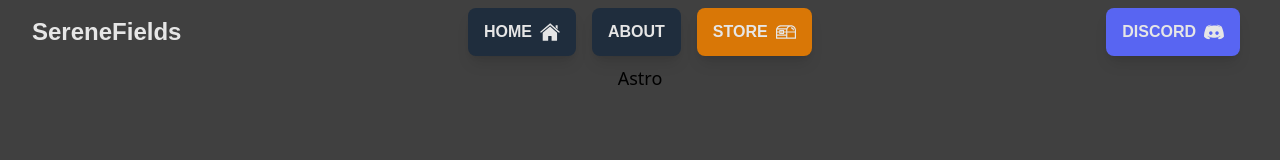
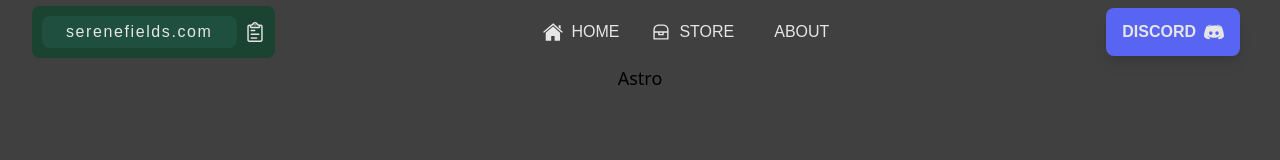
Before and after one commit to Morticzek/serenefields-website, an Astro site: page / in a window 1280 px wide. Built offline with nearby package versions, Linux system fonts and the light colour scheme; Astro itself is replaced by a stand-in of ours; a web font is replaced by a local one.

Commit message:
Clipboard, Menu

```diff
--- /dev/null
+++ b/src/components/symbols/ClipboardLogo.astro
@@ -0,0 +1,84 @@
+---
+
+---
+<svg fill="currentColor" id="Capa_1" xmlns="http://www.w3.org/2000/svg" xmlns:xlink="http://www.w3.org/1999/xlink"
+     viewBox="0 0 606.816 606.816" xml:space="preserve" class="w-5 h-6">
+<g>
+	<g>
+		<g>
+			<path d="M477.884,79.917h-50.825c-11.908-7.781-24.874-13.455-36.857-17.557c-5.595-14.695-14.537-27.921-26.047-38.28
+				C347.263,8.875,325.688,0.5,303.408,0.5c-22.281,0-43.854,8.374-60.747,23.581c-11.509,10.36-20.452,23.586-26.046,38.28
+				c-11.984,4.102-24.949,9.776-36.857,17.557h-50.825c-32.058,0-58.14,26.082-58.14,58.14v410.118
+				c0,32.059,26.082,58.141,58.14,58.141h348.951c32.058,0,58.14-26.082,58.14-58.141V138.057
+				C536.023,105.999,509.941,79.917,477.884,79.917z M253.876,87.36c0.491-2.551,1.149-5.034,1.947-7.442
+				c7.067-21.335,25.7-36.578,47.585-36.578c21.885,0,40.518,15.243,47.585,36.578c0.798,2.409,1.456,4.891,1.947,7.442
+				c1.117,5.81,5.572,10.378,11.294,11.885c20.769,5.473,37.699,13.664,48.5,23.512c1.703,1.553,3.259,3.146,4.648,4.777
+				c6.852,8.046,1.201,20.417-9.367,20.417H198.801c-10.568,0-16.218-12.37-9.367-20.417c1.389-1.632,2.945-3.224,4.648-4.777
+				c10.801-9.849,27.732-18.04,48.5-23.512C248.304,97.737,252.758,93.169,253.876,87.36z M493.184,548.176
+				c0,8.451-6.851,15.301-15.3,15.301h-348.95c-8.45,0-15.3-6.85-15.3-15.301V138.057c0-8.45,6.85-15.3,15.3-15.3h16.175
+				c-0.507,2.123-0.894,4.28-1.147,6.468c-1.164,10.078,0.478,20.292,4.75,29.538c4.262,9.227,10.955,17.082,19.354,22.717
+				c9.08,6.091,19.708,9.311,30.735,9.311h209.215c11.027,0,21.655-3.22,30.734-9.312c8.4-5.635,15.094-13.491,19.355-22.717
+				c4.271-9.246,5.913-19.46,4.75-29.538c-0.253-2.187-0.641-4.344-1.147-6.467h16.175c8.45,0,15.3,6.85,15.3,15.3V548.176
+				L493.184,548.176z"/>
+            <path d="M477.884,606.816H128.933c-32.334,0-58.64-26.306-58.64-58.641V138.058c0-32.334,26.306-58.64,58.64-58.64h50.676
+				c10.493-6.839,22.812-12.71,36.622-17.454c5.656-14.751,14.676-27.976,26.096-38.255C259.312,8.42,281.004,0,303.408,0
+				s44.097,8.42,61.081,23.709c11.419,10.278,20.439,23.502,26.096,38.255c13.813,4.746,26.133,10.617,36.622,17.454h50.677
+				c32.334,0,58.64,26.306,58.64,58.64v410.119C536.523,580.511,510.218,606.816,477.884,606.816z M128.933,80.418
+				c-31.783,0-57.64,25.857-57.64,57.64v410.118c0,31.783,25.857,57.641,57.64,57.641h348.951c31.782,0,57.64-25.857,57.64-57.641
+				V138.057c0-31.783-25.857-57.64-57.64-57.64H426.91l-0.125-0.082c-10.503-6.863-22.865-12.751-36.746-17.502l-0.222-0.076
+				l-0.083-0.219c-5.595-14.693-14.556-27.863-25.915-38.086C347.02,9.329,325.565,1,303.408,1s-43.612,8.329-60.412,23.452
+				c-11.359,10.225-20.32,23.395-25.914,38.086l-0.083,0.219l-0.222,0.076c-13.877,4.749-26.24,10.638-36.746,17.502l-0.125,0.082
+				H128.933z M477.884,563.977h-348.95c-8.712,0-15.8-7.088-15.8-15.801V138.057c0-8.712,7.088-15.8,15.8-15.8h16.809l-0.147,0.616
+				c-0.509,2.132-0.892,4.289-1.137,6.409c-1.153,9.987,0.474,20.108,4.708,29.27c4.223,9.144,10.855,16.928,19.179,22.512
+				c8.997,6.036,19.528,9.226,30.457,9.226h209.215c10.928,0,21.46-3.19,30.456-9.227c8.324-5.584,14.957-13.369,19.18-22.512
+				c4.232-9.162,5.86-19.283,4.707-29.271c-0.245-2.118-0.627-4.274-1.137-6.408l-0.147-0.616h16.809c8.712,0,15.8,7.088,15.8,15.8
+				v410.119C493.684,556.889,486.596,563.977,477.884,563.977z M128.934,123.257c-8.161,0-14.8,6.639-14.8,14.8v410.119
+				c0,8.161,6.639,14.801,14.8,14.801h348.95c8.161,0,14.8-6.64,14.8-14.801V138.057c0-8.161-6.639-14.8-14.8-14.8h-15.545
+				c0.447,1.971,0.788,3.956,1.015,5.909c1.174,10.171-0.483,20.478-4.793,29.805c-4.301,9.31-11.054,17.236-19.531,22.923
+				c-9.161,6.147-19.886,9.396-31.013,9.396H198.802c-11.127,0-21.852-3.249-31.014-9.396c-8.477-5.687-15.23-13.613-19.53-22.923
+				c-4.31-9.329-5.967-19.635-4.792-29.804c0.226-1.956,0.567-3.941,1.014-5.911H128.934z M408.016,148.451H198.801
+				c-5.066,0-9.531-2.852-11.652-7.444c-2.135-4.622-1.406-9.909,1.904-13.797c1.375-1.614,2.953-3.237,4.692-4.822
+				c10.89-9.929,27.733-18.099,48.71-23.626c5.579-1.471,9.87-5.983,10.931-11.496c0.482-2.502,1.143-5.027,1.963-7.505
+				c7.315-22.083,26.629-36.92,48.06-36.92s40.744,14.837,48.06,36.92c0.821,2.48,1.482,5.006,1.964,7.505
+				c1.061,5.514,5.351,10.026,10.93,11.497c20.979,5.528,37.822,13.698,48.71,23.626c1.736,1.583,3.314,3.205,4.692,4.822
+				c3.311,3.888,4.04,9.174,1.905,13.796C417.548,145.598,413.082,148.451,408.016,148.451z M303.408,43.84
+				c-20.999,0-39.931,14.562-47.11,36.235c-0.807,2.437-1.457,4.92-1.93,7.38c-1.134,5.888-5.709,10.706-11.658,12.274
+				c-20.821,5.486-37.52,13.577-48.291,23.398c-1.708,1.557-3.257,3.149-4.604,4.731c-3.055,3.587-3.728,8.465-1.758,12.729
+				c1.956,4.233,6.073,6.863,10.745,6.863h209.215c4.672,0,8.79-2.63,10.745-6.864c1.97-4.264,1.296-9.142-1.759-12.729
+				c-1.35-1.585-2.899-3.177-4.604-4.731c-10.769-9.82-27.468-17.911-48.29-23.398c-5.949-1.567-10.525-6.385-11.658-12.274
+				c-0.473-2.457-1.122-4.939-1.931-7.379C343.339,58.401,324.407,43.84,303.408,43.84z"/>
+		</g>
+        <g>
+			<path d="M303.408,109.265c11.941,0,21.622-9.68,21.622-21.622c0-2.723-0.509-5.326-1.427-7.726
+				c-3.111-8.125-10.978-13.896-20.196-13.896c-9.218,0-17.084,5.771-20.194,13.896c-0.918,2.399-1.427,5.003-1.427,7.726
+				C281.787,99.585,291.467,109.265,303.408,109.265z"/>
+            <path d="M303.408,109.765c-12.197,0-22.121-9.924-22.123-22.122c0-2.713,0.491-5.373,1.46-7.904
+				c3.255-8.504,11.558-14.217,20.661-14.217c9.103,0,17.406,5.713,20.663,14.217c0.969,2.532,1.46,5.191,1.46,7.904
+				C325.53,99.841,315.606,109.765,303.408,109.765z M303.407,66.521c-8.691,0-16.619,5.455-19.728,13.575
+				c-0.925,2.417-1.394,4.956-1.394,7.547c0.001,11.646,9.477,21.122,21.123,21.122c11.646,0,21.122-9.475,21.122-21.122
+				c0-2.59-0.469-5.129-1.394-7.547C320.027,71.977,312.099,66.521,303.407,66.521z"/>
+		</g>
+        <g>
+			<path d="M187.724,278.191H296.66c11.83,0,21.42-9.59,21.42-21.42c0-11.83-9.591-21.42-21.42-21.42H187.724
+				c-11.83,0-21.42,9.59-21.42,21.42C166.304,268.601,175.894,278.191,187.724,278.191z"/>
+            <path d="M296.66,278.691H187.724c-12.087,0-21.92-9.833-21.92-21.92s9.833-21.92,21.92-21.92H296.66
+				c12.087,0,21.92,9.833,21.92,21.92S308.747,278.691,296.66,278.691z M187.724,235.851c-11.535,0-20.92,9.385-20.92,20.92
+				c0,11.535,9.385,20.92,20.92,20.92H296.66c11.536,0,20.92-9.385,20.92-20.92c0-11.536-9.385-20.92-20.92-20.92H187.724z"/>
+		</g>
+        <g>
+			<path d="M419.094,350.871h-231.37c-11.83,0-21.42,9.59-21.42,21.42s9.59,21.42,21.42,21.42h231.37
+				c11.83,0,21.42-9.59,21.42-21.42S430.924,350.871,419.094,350.871z"/>
+            <path d="M419.094,394.211h-231.37c-12.087,0-21.92-9.833-21.92-21.92s9.833-21.92,21.92-21.92h231.37
+				c12.087,0,21.92,9.833,21.92,21.92S431.181,394.211,419.094,394.211z M187.724,351.371c-11.535,0-20.92,9.385-20.92,20.92
+				s9.385,20.92,20.92,20.92h231.37c11.535,0,20.92-9.385,20.92-20.92s-9.385-20.92-20.92-20.92H187.724z"/>
+		</g>
+        <g>
+			<path d="M352.891,466.855H187.724c-11.83,0-21.42,9.59-21.42,21.42s9.59,21.42,21.42,21.42h165.167
+				c11.83,0,21.42-9.59,21.42-21.42S364.721,466.855,352.891,466.855z"/>
+            <path d="M352.891,510.195H187.724c-12.087,0-21.92-9.833-21.92-21.92s9.833-21.92,21.92-21.92h165.167
+				c12.087,0,21.92,9.833,21.92,21.92S364.978,510.195,352.891,510.195z M187.724,467.355c-11.535,0-20.92,9.385-20.92,20.92
+				s9.385,20.92,20.92,20.92h165.167c11.535,0,20.92-9.385,20.92-20.92s-9.385-20.92-20.92-20.92H187.724z"/>
+		</g>
+	</g>
+</g>
+</svg>
--- a/src/components/symbols/StoreLogo.astro
+++ b/src/components/symbols/StoreLogo.astro
@@ -1,29 +1,7 @@
 ---
 
 ---
-<svg fill="currentColor" xmlns="http://www.w3.org/2000/svg" xmlns:xlink="http://www.w3.org/1999/xlink"
-	 viewBox="0 0 512 512" xml:space="preserve" class="w-5 h-6">
-<g>
-	<g>
-		<path d="M385.723,84.402H126.277C56.647,84.402,0,141.05,0,210.679v216.919h259.446H512V210.679
-			C512,141.05,455.352,84.402,385.723,84.402z M30.417,271.209h54.186v37.008h120.655v-37.008h54.186v47.777H30.417V271.209z
-			 M115.021,277.8v-43.598h59.82V277.8H115.021z M259.446,397.181H30.417v-47.777h229.029V397.181z M259.446,210.679v30.112H205.26
-			v-37.008H84.604v37.008H30.417v-30.113c0-6.034,0.567-11.937,1.637-17.664h228.632
-			C259.875,198.789,259.446,204.685,259.446,210.679z M43.376,162.596c16.621-28.547,47.556-47.778,82.901-47.778h177.341
-			c-15.019,12.882-26.983,29.224-34.652,47.778H43.376z M481.583,397.181h-191.72V271.209h191.72V397.181z M481.583,240.792h-191.72
-			V210.68c0-52.857,43.003-95.86,95.86-95.86c2.478,0,4.934,0.094,7.365,0.28c2.43,0.186,4.837,0.462,7.214,0.826
-			c1.585,0.243,3.157,0.525,4.716,0.845c43.641,8.954,76.565,47.659,76.565,93.909V240.792z"/>
-	</g>
-</g>
-	<g>
-	<g>
-		<path d="M385.723,135.097v30.417c24.905,0,45.164,20.261,45.164,45.164h30.417C461.305,169.003,427.399,135.097,385.723,135.097z"
-		/>
-	</g>
-</g>
-	<g>
-	<g>
-		<rect x="129.719" y="242.486" width="30.417" height="27.038"/>
-	</g>
-</g>
+<svg fill="currentColor" viewBox="0 0 512 512" data-name="Layer 1" id="Layer_1" xmlns="http://www.w3.org/2000/svg" class="w-5 h-6">
+	<title/>
+	<path d="M436.38,138c-21.53-46-67.93-74.16-118-76a21.68,21.68,0,0,0-2.17-.12H213.29c-46.31,0-89.6,10-120.79,47.4-26.42,31.71-31.34,68.29-31.34,107.72V432.42A17.9,17.9,0,0,0,78.8,450.06H431.63a17.9,17.9,0,0,0,17.64-17.64V290.93C449.27,242.52,457.48,183.15,436.38,138Zm-332.8,20c18.17-44.52,60-60.76,104.72-60.76H316.2c41,.85,78.47,25.82,92.24,65.11,6.28,17.94,5.55,36.12,5.55,54.72v21.3H96.42C96.23,212,93.49,182.71,103.58,158ZM218.39,273.65H292v33H218.39ZM123.2,414.77H96.44V273.64h86.67v50.67A17.9,17.9,0,0,0,200.75,342H309.68a17.67,17.67,0,0,0,17.64-17.64V273.64H414V414.77Z"/>
 </svg>
--- /dev/null
+++ b/src/components/ui/ClipboardField.astro
@@ -0,0 +1,21 @@
+---
+import {twMerge} from "tailwind-merge";
+import ClipboardLogo from "../symbols/ClipboardLogo.astro";
+
+const { text, innerClasses, outerClasses } = Astro.props;
+---
+<div class={twMerge(outerClasses, 'bg-dark-green', 'rounded-lg', 'p-2.5', 'flex', 'justify-center', 'items-center')}>
+    <span id="ip" class={twMerge(innerClasses, 'bg-dark-green-lighter', 'text-lg', 'p-0.5', 'px-6','rounded-lg', 'tracking-widest')}>
+        { text }
+    </span>
+    <span id="clip" class="pl-2"><ClipboardLogo/></span>
+</div>
+
+<style>
+    span {
+        font-family: 'Gabarito', sans-serif;
+        font-weight: 500;
+        font-size: 1rem;
+        color: rgb(230, 230, 230)
+    }
+</style>
--- /dev/null
+++ b/src/components/ui/Image.astro
@@ -0,0 +1,3 @@
+---
+const {imgSource, classes} = Astro.props;
+---
--- a/src/components/ui/Menu.astro
+++ /dev/null
@@ -1,3 +0,0 @@
----
-
----
--- a/src/components/ui/MenuItem.astro
+++ b/src/components/ui/MenuItem.astro
@@ -1,11 +1,17 @@
 ---
 const { content, logo } = Astro.props;
 
+import HomeLogo from "@/components/symbols/HomeLogo.astro";
+import StoreAltLogo from "@/components/symbols/StoreAltLogo.astro";
+import StoreLogo from "@/components/symbols/StoreLogo.astro";
+import DiscordLogo from "@/components/symbols/DiscordLogo.astro";
 import Chevron from "@/components/symbols/Chevron.astro";
-import HomeLogo from "@/components/symbols/HomeLogo.astro";
 
 const symbols = {
     Chevron,
+    StoreLogo,
+    StoreAltLogo,
+    DiscordLogo,
     HomeLogo
 }
 
@@ -13,8 +19,12 @@ const LogoSymbol = symbols[logo];
 
 ---
 <div class="flex items-center justify-center">
-    <span class="mr-1">{content}</span>
-    <span slot="logo"><LogoSymbol/></span>
+    {
+        logo && (
+                    <span slot="logo"><LogoSymbol/></span>
+        )
+    }
+    <span class="ml-2">{content}</span>
 </div>
 
 <style>
--- a/src/components/widgets/Header.astro
+++ b/src/components/widgets/Header.astro
@@ -1,14 +1,17 @@
 ---
 import Button from "../ui/Button.astro";
-import DiscordLogo from "../symbols/DiscordLogo.astro";
 import MenuItem from "../ui/MenuItem.astro";
+import ClipboardField from "../ui/ClipboardField.astro";
 ---
 <div class="flex justify-between items-center container">
-    <p>SereneFields</p>
-    <div class="flex justify-center items-center">
-        <Button content="HOME" logo="HomeLogo" classes="bg-space-cadet hover:bg-space-cadet-lighter gabarito-800 tracking-looser m-2 px-4"></Button>
-        <Button content="ABOUT" classes="bg-space-cadet hover:bg-space-cadet-lighter gabarito-800 tracking-looser m-2 px-4"></Button>
-        <Button content="STORE" logo="StoreLogo" classes="bg-amber-600 hover:bg-amber-500 gabarito-800 tracking-looser m-2 px-4"></Button>
+    <ClipboardField text="serenefields.com"/>
+    <div class="flex justify-center items-center gap-8">
+        <!--<Button content="HOME" logo="HomeLogo" classes="bg-space-cadet hover:bg-space-cadet-lighter gabarito-800 tracking-looser m-2 px-4"></Button>-->
+        <!--<Button content="ABOUT" classes="bg-space-cadet hover:bg-space-cadet-lighter gabarito-800 tracking-looser m-2 px-4"></Button>-->
+        <!--<Button content="STORE" logo="StoreLogo" classes="bg-amber-600 hover:bg-amber-500 gabarito-800 tracking-looser m-2 px-4"></Button>-->
+        <MenuItem content="HOME" logo="HomeLogo" classes="m-2 px-4"></MenuItem>
+        <MenuItem content="STORE" logo="StoreLogo" classes="m-2" px-42></MenuItem>
+        <MenuItem content="ABOUT" classes="m-2 px-4"></MenuItem>
     </div>
     <Button content="DISCORD" logo="DiscordLogo" classes="bg-discord-blurple hover:bg-discord-blurple-lighter gabarito-800 tracking-looser m-2 px-4"></Button>
 </div>
--- a/src/layouts/MainLayout.astro
+++ b/src/layouts/MainLayout.astro
@@ -10,7 +10,18 @@ const { title } = Astro.props;
         <meta charset="utf-8" />
         <meta name="viewport" content="width=device-width, initial-scale=1" />
         <meta name="description" content="{{ site.description }}" />
-        <title>Title </title>
+        <title>
+            {
+            title && (
+                `${title} | SereneFields`
+            )
+            }
+            {
+            !title && (
+                `SereneFields`
+            )
+            }
+        </title>
     </head>
     <body class="bg-neutral-700 h-min-screen w-full">
         <main>
--- /dev/null
+++ b/src/pages/about.astro
@@ -0,0 +1,7 @@
+---
+import '@/assets/styles/globals.css';
+import MainLayout from "@/layouts/MainLayout.astro";
+---
+<MainLayout title="About Us">
+    Test
+</MainLayout>
--- a/src/pages/index.astro
+++ b/src/pages/index.astro
@@ -1,5 +1,5 @@
 ---
-import '@/assets/styles/globals.css'
+import '@/assets/styles/globals.css';
 import MainLayout from "../layouts/MainLayout.astro";
 ---
 <MainLayout>
--- a/tailwind.config.mjs
+++ b/tailwind.config.mjs
@@ -27,6 +27,8 @@ module.exports = {
         "discord-blurple-lighter": "#5B69F6",
         "space-cadet": "#1F2D3D",
         "space-cadet-lighter": "#2B3345",
+        "dark-green": "#1B4332",
+        "dark-green-lighter": "#1F4F3E",
 
 
         border: "hsl(var(--border))",
```
